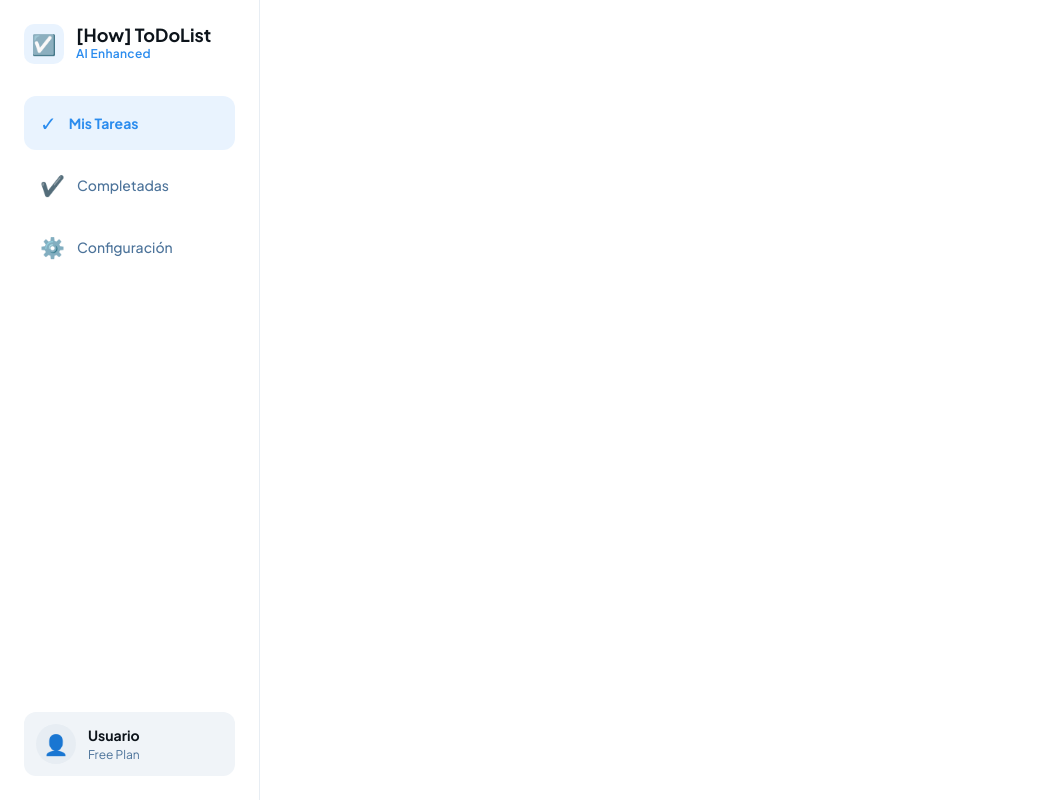
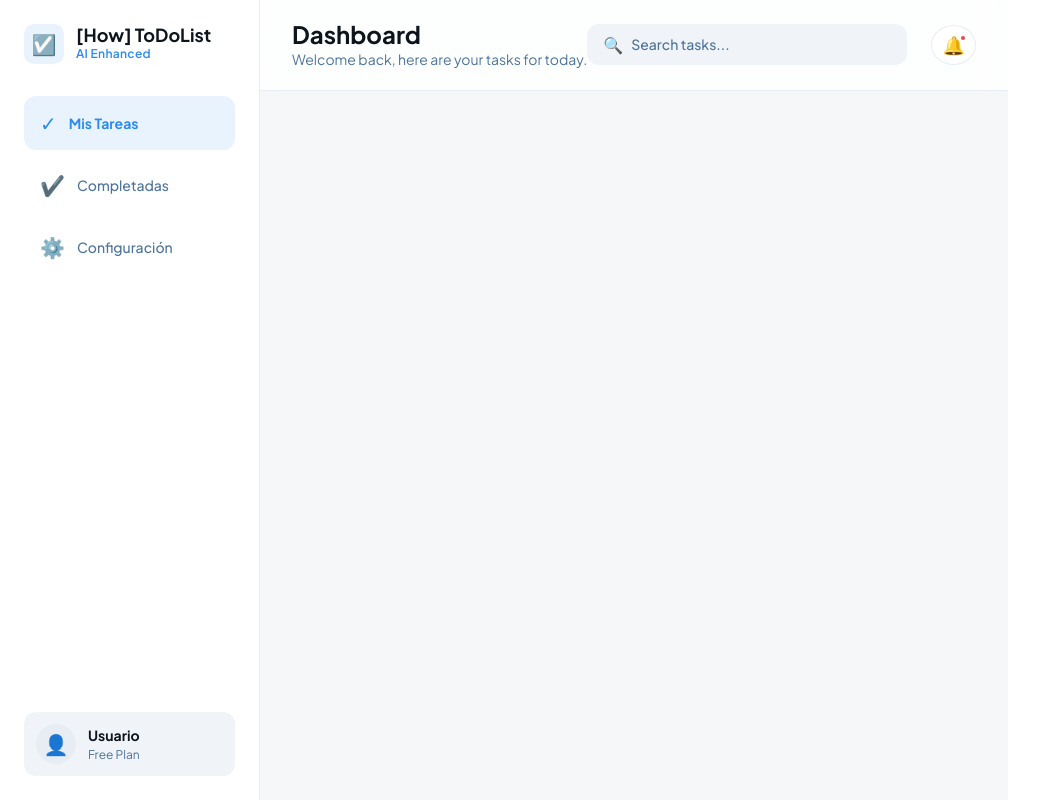
Before and after one commit to VarozXYZ/how-to-do-list, a React (Vite) app: page /dashboard in a window 1280 px wide. Shown: the whole page, without its empty margins (0-1047 px from the left). Built offline with nearby package versions, Linux system fonts and the light colour scheme.

Commit message:
feat: add Dashboard header with search bar and notification button

```diff
--- a/src/pages/Dashboard.css
+++ b/src/pages/Dashboard.css
@@ -17,3 +17,107 @@
   overflow: hidden;
   position: relative;
 }
+
+/* Header */
+.dashboard-header {
+  display: flex;
+  align-items: center;
+  justify-content: space-between;
+  padding: 1.25rem 2rem;
+  background: rgba(255, 255, 255, 0.8);
+  backdrop-filter: blur(12px);
+  border-bottom: 1px solid #e7edf3;
+  position: sticky;
+  top: 0;
+  z-index: 10;
+}
+
+.header-left {
+  display: flex;
+  flex-direction: column;
+}
+
+.header-title {
+  font-size: 1.5rem;
+  font-weight: 700;
+  color: #0d141b;
+  margin: 0;
+}
+
+.header-subtitle {
+  font-size: 0.875rem;
+  color: #4c739a;
+  margin: 0;
+}
+
+.header-right {
+  display: flex;
+  align-items: center;
+  gap: 1.5rem;
+}
+
+.search-wrapper {
+  position: relative;
+  width: 320px;
+}
+
+.search-icon {
+  position: absolute;
+  left: 1rem;
+  top: 50%;
+  transform: translateY(-50%);
+  font-size: 1rem;
+  color: #4c739a;
+}
+
+.search-input {
+  width: 100%;
+  padding: 0.625rem 1rem 0.625rem 2.75rem;
+  background: #f0f4f8;
+  border: none;
+  border-radius: 12px;
+  font-size: 0.875rem;
+  font-weight: 500;
+  color: #0d141b;
+  font-family: 'Plus Jakarta Sans', sans-serif;
+  transition: all 0.2s ease;
+}
+
+.search-input::placeholder {
+  color: #4c739a;
+}
+
+.search-input:focus {
+  outline: none;
+  box-shadow: 0 0 0 2px rgba(43, 140, 238, 0.3);
+}
+
+.notification-btn {
+  position: relative;
+  width: 40px;
+  height: 40px;
+  border-radius: 50%;
+  background: #ffffff;
+  border: 1px solid #e7edf3;
+  display: flex;
+  align-items: center;
+  justify-content: center;
+  cursor: pointer;
+  transition: all 0.2s ease;
+  font-size: 1.125rem;
+}
+
+.notification-btn:hover {
+  background: #f0f4f8;
+}
+
+.notification-dot {
+  position: absolute;
+  top: 8px;
+  right: 8px;
+  width: 8px;
+  height: 8px;
+  background: #ef4444;
+  border-radius: 50%;
+  border: 2px solid #ffffff;
+}
--- a/src/pages/Dashboard.jsx
+++ b/src/pages/Dashboard.jsx
@@ -1,8 +1,11 @@
-import { Container, Row, Col } from 'react-bootstrap'
+import { useState } from 'react'
+import { Form, InputGroup } from 'react-bootstrap'
 import Sidebar from '../components/layout/Sidebar'
 import './Dashboard.css'
 
 const Dashboard = () => {
+  const [searchQuery, setSearchQuery] = useState('')
+
   return (
     <div className="dashboard-wrapper">
       {/* Sidebar */}
@@ -10,7 +13,31 @@ const Dashboard = () => {
 
       {/* Main Content */}
       <main className="dashboard-main">
-        {/* Header coming next */}
+        {/* Header */}
+        <header className="dashboard-header">
+          <div className="header-left">
+            <h2 className="header-title">Dashboard</h2>
+            <p className="header-subtitle">Welcome back, here are your tasks for today.</p>
+          </div>
+          <div className="header-right">
+            <div className="search-wrapper">
+              <span className="search-icon">🔍</span>
+              <input
+                type="text"
+                className="search-input"
+                placeholder="Search tasks..."
+                value={searchQuery}
+                onChange={(e) => setSearchQuery(e.target.value)}
+              />
+            </div>
+            <button className="notification-btn">
+              <span>🔔</span>
+              <span className="notification-dot"></span>
+            </button>
+          </div>
+        </header>
+
+        {/* Content area coming next */}
       </main>
     </div>
   )
```
